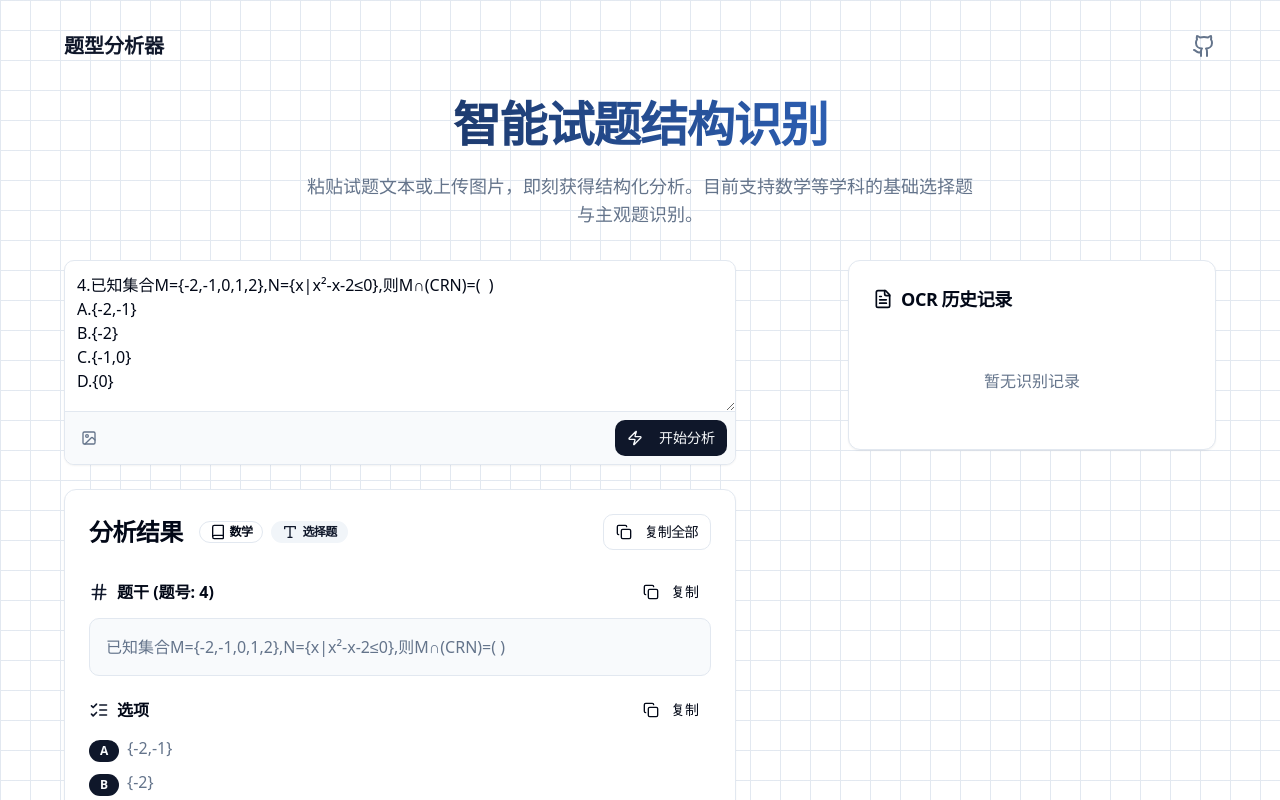
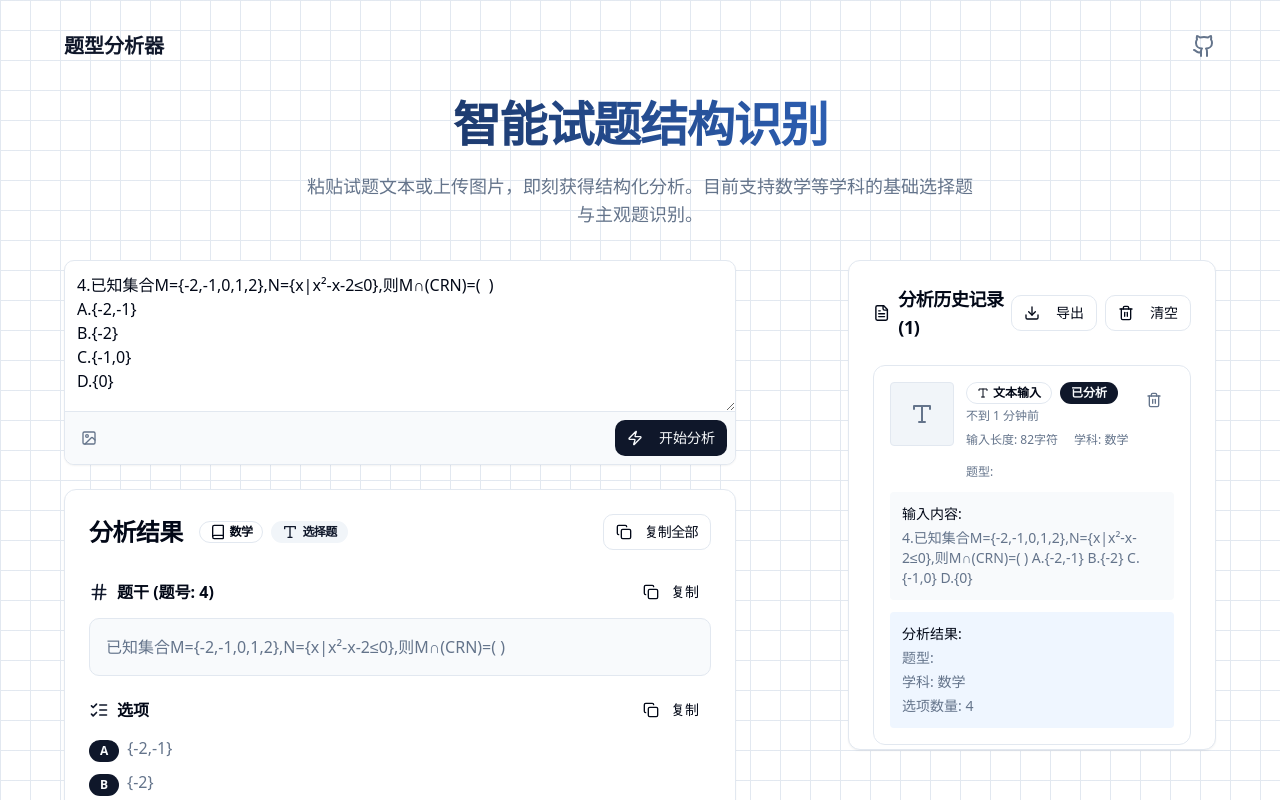
Before and after one commit to wangjianghu/test-structure-identifier, a React (Vite) app: page / in a window 1280 px wide. Both pictures are taken after a click on the button "开始分析". Shown: the top 800 px of the page. Built offline with nearby package versions, Linux system fonts and the light colour scheme.

Commit message:
feat: Record and differentiate input types
Adds functionality to record and distinguish between text and image inputs in the OCR history.

```diff
--- a/src/components/OCRHistory.tsx
+++ b/src/components/OCRHistory.tsx
@@ -2,13 +2,13 @@
 import { Card, CardContent, CardHeader, CardTitle } from "@/components/ui/card";
 import { Button } from "@/components/ui/button";
 import { Badge } from "@/components/ui/badge";
-import { Trash2, Download, FileText } from "lucide-react";
-import { OCRHistoryItem } from "@/types/ocrHistory";
+import { Trash2, Download, FileText, Image, Type } from "lucide-react";
+import { HistoryItem } from "@/types/ocrHistory";
 import { formatDistanceToNow } from "date-fns";
 import { zhCN } from "date-fns/locale";
 
 interface OCRHistoryProps {
-  history: OCRHistoryItem[];
+  history: HistoryItem[];
   onRemoveItem: (id: string) => void;
   onExport: () => void;
   onClear: () => void;
@@ -21,11 +21,11 @@ export function OCRHistory({ history, onRemoveItem, onExport, onClear }: OCRHist
         <CardHeader>
           <CardTitle className="text-lg flex items-center gap-2">
             <FileText className="h-5 w-5" />
-            OCR 历史记录
+            分析历史记录
           </CardTitle>
         </CardHeader>
         <CardContent>
-          <p className="text-muted-foreground text-center py-8">暂无识别记录</p>
+          <p className="text-muted-foreground text-center py-8">暂无分析记录</p>
         </CardContent>
       </Card>
     );
@@ -37,7 +37,7 @@ export function OCRHistory({ history, onRemoveItem, onExport, onClear }: OCRHist
         <div className="flex items-center justify-between">
           <CardTitle className="text-lg flex items-center gap-2">
             <FileText className="h-5 w-5" />
-            OCR 历史记录 ({history.length})
+            分析历史记录 ({history.length})
           </CardTitle>
           <div className="flex gap-2">
             <Button variant="outline" size="sm" onClick={onExport}>
@@ -55,45 +55,109 @@ export function OCRHistory({ history, onRemoveItem, onExport, onClear }: OCRHist
         {history.map((item) => (
           <div key={item.id} className="border rounded-lg p-4 space-y-3">
             <div className="flex items-start justify-between">
-              <div className="flex gap-3">
+              <div className="flex gap-3 flex-1">
+                {item.inputType === 'image' ? (
                   <img
                     src={item.imageDataUrl}
                     alt="识别图片"
-                  className="w-16 h-16 object-cover rounded border"
+                    className="w-16 h-16 object-cover rounded border flex-shrink-0"
                   />
+                ) : (
+                  <div className="w-16 h-16 bg-slate-100 dark:bg-slate-800 rounded border flex items-center justify-center flex-shrink-0">
+                    <Type className="h-6 w-6 text-muted-foreground" />
+                  </div>
+                )}
+
                 <div className="flex-1 min-w-0">
-                  <div className="flex items-center gap-2 mb-1">
-                    <span className="text-sm font-medium">{item.originalImage.name}</span>
+                  <div className="flex items-center gap-2 mb-1 flex-wrap">
+                    <Badge variant="outline" className="text-xs">
+                      {item.inputType === 'image' ? (
+                        <>
+                          <Image className="h-3 w-3 mr-1" />
+                          图片输入
+                        </>
+                      ) : (
+                        <>
+                          <Type className="h-3 w-3 mr-1" />
+                          文本输入
+                        </>
+                      )}
+                    </Badge>
+
+                    {item.inputType === 'image' && (
+                      <>
+                        <span className="text-sm font-medium truncate">
+                          {item.originalImage.name}
+                        </span>
                         <Badge variant={item.ocrResult.classification.isQuestion ? "default" : "secondary"}>
                           {item.ocrResult.classification.isQuestion ? "试题" : "非试题"}
                         </Badge>
+                      </>
+                    )}
+
+                    {item.analysisResult && (
+                      <Badge variant="default">
+                        已分析
+                      </Badge>
+                    )}
                   </div>
+
                   <p className="text-xs text-muted-foreground">
                     {formatDistanceToNow(item.timestamp, { addSuffix: true, locale: zhCN })}
                   </p>
-                  <div className="flex gap-4 mt-2 text-xs text-muted-foreground">
+
+                  <div className="flex gap-4 mt-2 text-xs text-muted-foreground flex-wrap">
+                    {item.inputType === 'image' ? (
+                      <>
                         <span>OCR: {item.ocrResult.confidence.toFixed(1)}%</span>
                         <span>分类: {(item.ocrResult.classification.confidence * 100).toFixed(1)}%</span>
                         <span>学科: {item.ocrResult.classification.subject}</span>
+                      </>
+                    ) : (
+                      <>
+                        <span>输入长度: {item.inputText.length}字符</span>
+                        <span>学科: {item.analysisResult.subject}</span>
+                        <span>题型: {item.analysisResult.questionType}</span>
+                      </>
+                    )}
                   </div>
                 </div>
               </div>
+
               <Button
                 variant="ghost"
                 size="sm"
                 onClick={() => onRemoveItem(item.id)}
-                className="text-muted-foreground hover:text-destructive"
+                className="text-muted-foreground hover:text-destructive flex-shrink-0"
               >
                 <Trash2 className="h-4 w-4" />
               </Button>
             </div>
 
             <div className="bg-slate-50 dark:bg-slate-900 rounded p-3">
-              <p className="text-sm font-medium mb-1">识别结果:</p>
+              <p className="text-sm font-medium mb-1">
+                {item.inputType === 'image' ? 'OCR识别结果:' : '输入内容:'}
+              </p>
               <p className="text-sm text-muted-foreground line-clamp-3">
-                {item.ocrResult.text || "无识别结果"}
+                {item.inputType === 'image' ?
+                  (item.ocrResult.text || "无识别结果") :
+                  (item.inputText || "无输入内容")
+                }
               </p>
             </div>
+
+            {item.analysisResult && (
+              <div className="bg-blue-50 dark:bg-blue-900/20 rounded p-3">
+                <p className="text-sm font-medium mb-1">分析结果:</p>
+                <div className="text-sm text-muted-foreground space-y-1">
+                  <div>题型: {item.analysisResult.questionType}</div>
+                  <div>学科: {item.analysisResult.subject}</div>
+                  {item.analysisResult.hasOptions && (
+                    <div>选项数量: {item.analysisResult.options.length}</div>
+                  )}
+                </div>
+              </div>
+            )}
           </div>
         ))}
       </CardContent>
--- a/src/hooks/useOCRHistory.ts
+++ b/src/hooks/useOCRHistory.ts
@@ -1,12 +1,33 @@
 
 import { useState, useCallback } from 'react';
-import { OCRHistoryItem } from '@/types/ocrHistory';
+import { HistoryItem, TextHistoryItem, ImageHistoryItem } from '@/types/ocrHistory';
 import { OCRResult } from '@/lib/enhancedOCR';
+import { ParsedQuestion } from '@/lib/parser';
 
 export function useOCRHistory() {
-  const [history, setHistory] = useState<OCRHistoryItem[]>([]);
+  const [history, setHistory] = useState<HistoryItem[]>([]);
 
-  const addToHistory = useCallback(async (file: File, ocrResult: OCRResult) => {
+  const addTextToHistory = useCallback((inputText: string, analysisResult: ParsedQuestion) => {
+    const historyItem: TextHistoryItem = {
+      id: `text-${Date.now()}-${Math.random().toString(36).substr(2, 9)}`,
+      timestamp: new Date(),
+      inputType: 'text',
+      inputText,
+      analysisResult: {
+        text: analysisResult.text,
+        questionType: analysisResult.type,
+        subject: analysisResult.subject,
+        hasOptions: analysisResult.options.length > 0,
+        options: analysisResult.options,
+        processingTime: Date.now() // Simple timestamp for now
+      }
+    };
+
+    setHistory(prev => [historyItem, ...prev]);
+    return historyItem;
+  }, []);
+
+  const addImageToHistory = useCallback(async (file: File, ocrResult: OCRResult, analysisResult?: ParsedQuestion) => {
     // 创建图片的 Data URL
     const imageDataUrl = await new Promise<string>((resolve) => {
       const reader = new FileReader();
@@ -14,16 +35,45 @@ export function useOCRHistory() {
       reader.readAsDataURL(file);
     });
 
-    const historyItem: OCRHistoryItem = {
-      id: `${Date.now()}-${Math.random().toString(36).substr(2, 9)}`,
+    const historyItem: ImageHistoryItem = {
+      id: `image-${Date.now()}-${Math.random().toString(36).substr(2, 9)}`,
       timestamp: new Date(),
+      inputType: 'image',
       originalImage: file,
       imageDataUrl,
-      ocrResult
+      inputText: ocrResult.text,
+      ocrResult,
+      analysisResult: analysisResult ? {
+        text: analysisResult.text,
+        questionType: analysisResult.type,
+        subject: analysisResult.subject,
+        hasOptions: analysisResult.options.length > 0,
+        options: analysisResult.options,
+        processingTime: Date.now()
+      } : undefined
     };
 
     setHistory(prev => [historyItem, ...prev]);
     return historyItem;
+  }, []);
+
+  const updateHistoryItemAnalysis = useCallback((id: string, analysisResult: ParsedQuestion) => {
+    setHistory(prev => prev.map(item => {
+      if (item.id === id && item.inputType === 'image') {
+        return {
+          ...item,
+          analysisResult: {
+            text: analysisResult.text,
+            questionType: analysisResult.type,
+            subject: analysisResult.subject,
+            hasOptions: analysisResult.options.length > 0,
+            options: analysisResult.options,
+            processingTime: Date.now()
+          }
+        } as ImageHistoryItem;
+      }
+      return item;
+    }));
   }, []);
 
   const clearHistory = useCallback(() => {
@@ -35,19 +85,38 @@ export function useOCRHistory() {
   }, []);
 
   const exportHistory = useCallback(() => {
-    const exportData = history.map(item => ({
+    const exportData = history.map(item => {
+      const baseData = {
         id: item.id,
         timestamp: item.timestamp.toISOString(),
+        inputType: item.inputType,
+      };
+
+      if (item.inputType === 'text') {
+        return {
+          ...baseData,
+          inputText: item.inputText,
+          analysisResult: item.analysisResult
+        };
+      } else {
+        return {
+          ...baseData,
           fileName: item.originalImage.name,
           fileSize: item.originalImage.size,
-      ocrText: item.ocrResult.text,
-      ocrConfidence: item.ocrResult.confidence,
+          inputText: item.inputText,
+          ocrResult: {
+            text: item.ocrResult.text,
+            confidence: item.ocrResult.confidence,
             isQuestion: item.ocrResult.classification.isQuestion,
             questionType: item.ocrResult.classification.questionType,
             subject: item.ocrResult.classification.subject,
             classificationConfidence: item.ocrResult.classification.confidence,
             processingTime: item.ocrResult.processingTime
-    }));
+          },
+          analysisResult: item.analysisResult
+        };
+      }
+    });
 
     const blob = new Blob([JSON.stringify(exportData, null, 2)], {
       type: 'application/json'
@@ -56,7 +125,7 @@ export function useOCRHistory() {
     const url = URL.createObjectURL(blob);
     const a = document.createElement('a');
     a.href = url;
-    a.download = `ocr-history-${new Date().toISOString().split('T')[0]}.json`;
+    a.download = `analysis-history-${new Date().toISOString().split('T')[0]}.json`;
     document.body.appendChild(a);
     a.click();
     document.body.removeChild(a);
@@ -65,9 +134,13 @@ export function useOCRHistory() {
 
   return {
     history,
-    addToHistory,
+    addTextToHistory,
+    addImageToHistory,
+    updateHistoryItemAnalysis,
     clearHistory,
     removeItem,
-    exportHistory
+    exportHistory,
+    // Legacy methods for backward compatibility
+    addToHistory: addImageToHistory
   };
 }
--- a/src/pages/Index.tsx
+++ b/src/pages/Index.tsx
@@ -1,4 +1,3 @@
-
 import { useState, useEffect, useCallback } from "react";
 import { Button } from "@/components/ui/button";
 import { Github, Zap } from "lucide-react";
@@ -18,8 +17,17 @@ const Index = () => {
   const [isLoading, setIsLoading] = useState(false);
   const [isOcrLoading, setIsOcrLoading] = useState(false);
   const [ocrResult, setOcrResult] = useState<OCRResult | null>(null);
+  const [currentImageHistoryId, setCurrentImageHistoryId] = useState<string | null>(null);
 
-  const { history, addToHistory, clearHistory, removeItem, exportHistory } = useOCRHistory();
+  const {
+    history,
+    addTextToHistory,
+    addImageToHistory,
+    updateHistoryItemAnalysis,
+    clearHistory,
+    removeItem,
+    exportHistory
+  } = useOCRHistory();
 
   const handleAnalyze = () => {
     setIsLoading(true);
@@ -27,6 +35,17 @@ const Index = () => {
     setTimeout(() => {
       const result = parseQuestion(inputText);
       setAnalysisResult(result);
+
+      // 记录分析结果到历史
+      if (currentImageHistoryId) {
+        // 如果当前是图片输入，更新对应的历史记录
+        updateHistoryItemAnalysis(currentImageHistoryId, result);
+        setCurrentImageHistoryId(null);
+      } else {
+        // 如果是文本输入，添加新的历史记录
+        addTextToHistory(inputText, result);
+      }
+
       setIsLoading(false);
     }, 500);
   };
@@ -36,6 +55,7 @@ const Index = () => {
     setIsOcrLoading(true);
     setAnalysisResult(null);
     setOcrResult(null);
+    setCurrentImageHistoryId(null);
 
     toast.info("开始高级 OCR 处理...", {
       description: "正在进行图像预处理、文字识别和智能分析。",
@@ -52,7 +72,8 @@ const Index = () => {
       setInputText(result.text);
 
       // 添加到历史记录
-      await addToHistory(file, result);
+      const historyItem = await addImageToHistory(file, result);
+      setCurrentImageHistoryId(historyItem.id);
 
       // 显示处理结果
       if (result.classification.isQuestion) {
@@ -74,7 +95,13 @@ const Index = () => {
       enhancedOCR.destroy();
       setIsOcrLoading(false);
     }
-  }, [isOcrLoading, addToHistory]);
+  }, [isOcrLoading, addImageToHistory]);
+
+  // Reset current image history ID when text is manually changed
+  const handleTextChange = (e: React.ChangeEvent<HTMLTextAreaElement>) => {
+    setInputText(e.target.value);
+    setCurrentImageHistoryId(null);
+  };
 
   const handleImageUpload = (e: React.ChangeEvent<HTMLInputElement>) => {
     if (!e.target.files || e.target.files.length === 0) {
@@ -139,7 +166,7 @@ const Index = () => {
             <div className="max-w-2xl">
               <QuestionInput
                 value={inputText}
-                onChange={(e) => setInputText(e.target.value)}
+                onChange={handleTextChange}
                 onImageUpload={handleImageUpload}
                 isOcrLoading={isOcrLoading}
                 disabled={isOcrLoading || isLoading}
@@ -178,7 +205,7 @@ const Index = () => {
             )}
           </div>
 
-          {/* 右侧：OCR 历史记录 */}
+          {/* 右侧：分析历史记录 */}
           <div className="lg:col-span-1">
             <OCRHistory
               history={history}
--- a/src/types/ocrHistory.ts
+++ b/src/types/ocrHistory.ts
@@ -1,9 +1,28 @@
 
-export interface OCRHistoryItem {
+export interface BaseHistoryItem {
   id: string;
   timestamp: Date;
+  inputType: 'text' | 'image';
+}
+
+export interface TextHistoryItem extends BaseHistoryItem {
+  inputType: 'text';
+  inputText: string;
+  analysisResult: {
+    text: string;
+    questionType: string;
+    subject: string;
+    hasOptions: boolean;
+    options: string[];
+    processingTime: number;
+  };
+}
+
+export interface ImageHistoryItem extends BaseHistoryItem {
+  inputType: 'image';
   originalImage: File;
   imageDataUrl: string;
+  inputText: string; // OCR extracted text
   ocrResult: {
     text: string;
     confidence: number;
@@ -23,4 +42,17 @@ export interface OCRHistoryItem {
     preprocessingSteps: string[];
     processingTime: number;
   };
+  analysisResult?: {
+    text: string;
+    questionType: string;
+    subject: string;
+    hasOptions: boolean;
+    options: string[];
+    processingTime: number;
+  };
 }
+
+export type HistoryItem = TextHistoryItem | ImageHistoryItem;
+
+// Legacy type for backward compatibility
+export interface OCRHistoryItem extends ImageHistoryItem {}
```
Lines whose indentation alone changed are shown as unchanged.
